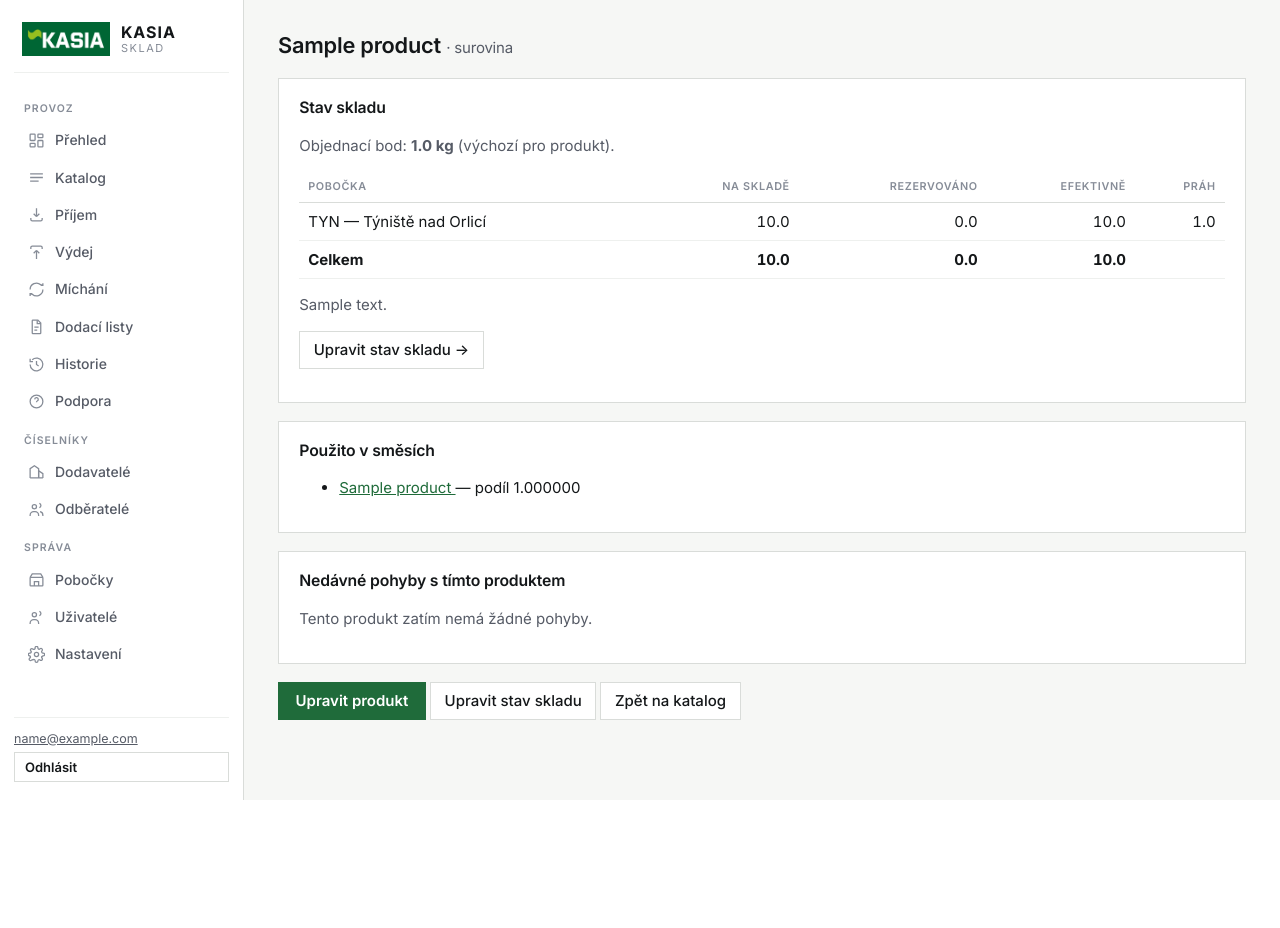
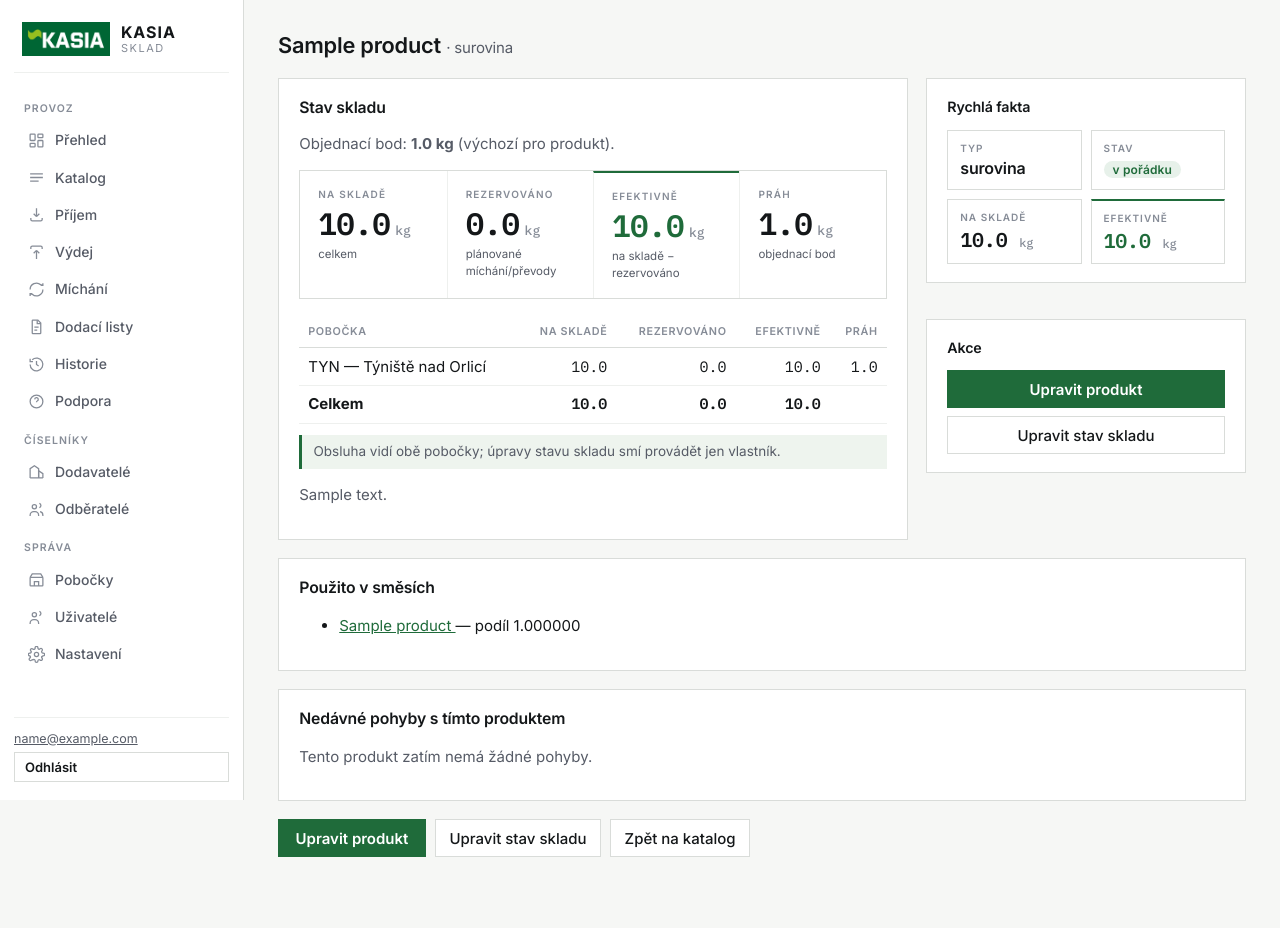
Before and after one commit to matejformanek/Kasia-warehouse, a Django app: page /sklad/katalog/1/ in a window 1280 px wide. Before the commit the page ends 800 px from the top, so only its background shows below. Run offline with Django 5.2, Linux system fonts and the light colour scheme; a user stored in the database is signed in; data comes from the database, SQL or seed files in the repository; tables that the repository leaves empty hold one stand-in row (values such as "Sample post"); data that the repository does not hold is empty; parts of the project's set-up code (start-up, migrations or seed data) failed here and were passed over.

Commit message:
inv: Detail produktu UX-refresh — two-col + fakta tiles (Phase 2 A1)
Port 04-detail-produktu.html into product_detail.html: two-column layout
with sticky right rail (Rychlá fakta tiles + Akce), left KPI strip +
per-branch table. Recipe-scaler JS + ids preserved verbatim. Add
stock_state to the view for the rail Stav chip. Add {% block extra_head %}
to base.html so per-screen CSS has a home.

Co-Authored-By: Claude Opus 4.8 (1M context) <noreply@anthropic.com>

```diff
--- a/inventory/views.py
+++ b/inventory/views.py
@@ -1133,6 +1133,14 @@ def product_detail(request, pk: int):
         )
     recent_movements = list(recent_movements_qs.order_by("-date_issued", "-id")[:20])
 
+    # Overall stock state for the detail-page "Stav" chip (rail fact tile).
+    if total <= 0:
+        stock_state = "empty"
+    elif any(r["is_low"] for r in branch_rows):
+        stock_state = "low"
+    else:
+        stock_state = "ok"
+
     return render(
         request,
         "inventory/product_detail.html",
@@ -1142,6 +1150,7 @@ def product_detail(request, pk: int):
             "total_quantity": total,
             "total_reserved": total_reserved,
             "total_effective": total_effective,
+            "stock_state": stock_state,
             "branch_rows": branch_rows,
             "recipe": recipe,
             "used_in": used_in,
--- a/kasia/templates/base.html
+++ b/kasia/templates/base.html
@@ -316,6 +316,7 @@
     .kpi:first-child { border-top: 0; }
   }
 </style>
+{% block extra_head %}{% endblock %}
 <script src="{% static 'vendor/htmx.min.js' %}" defer></script>
 </head>
 <body hx-headers='{"X-CSRFToken": "{{ csrf_token }}"}'>
--- a/kasia/templates/inventory/product_detail.html
+++ b/kasia/templates/inventory/product_detail.html
@@ -2,6 +2,34 @@
 {% load l10n %}
 
 {% block title %}{{ product.name_cs }} — Katalog{% endblock %}
+
+{% block extra_head %}
+<style>
+  /* Detail produktu — two-column: main + sticky rail (návrh B, fakta jako dlaždice). */
+  .two-col { display: grid; grid-template-columns: 1fr 320px; gap: 1.2rem; align-items: start; }
+  .two-col .rail { position: sticky; top: 24px; display: flex; flex-direction: column; gap: 1.2rem; }
+  .scope-note { color: var(--fg-soft); font-size: .9rem; margin: 0 0 1rem; padding: .5rem .75rem; background: var(--accent-tint); border-left: 3px solid var(--accent); }
+  .chip { display: inline-block; font-size: 12px; font-weight: 600; padding: 2px 9px; border-radius: 999px; letter-spacing: .01em; }
+  .chip.ok { background: var(--ok-soft); color: var(--ok); }
+  .chip.warn { background: var(--warn-tint); color: var(--warn); }
+  .chip.err { background: var(--error-tint); color: var(--error); }
+  .rail .card h2 { font-size: .95rem; }
+  .rail-actions { display: flex; flex-direction: column; gap: .55rem; }
+  .rail-actions .primary, .rail-actions .secondary { text-align: center; width: 100%; }
+  .fact-tiles { display: grid; grid-template-columns: 1fr 1fr; gap: .6rem; }
+  .fact-tile { border: 1px solid var(--line); background: var(--bg-card); padding: .7rem .8rem; display: flex; flex-direction: column; gap: .3rem; min-width: 0; }
+  .fact-tile .ft-lbl { font-size: 10px; font-weight: 600; text-transform: uppercase; letter-spacing: .1em; color: var(--fg-faint); }
+  .fact-tile .ft-val { font-family: var(--mono); font-variant-numeric: tabular-nums; font-size: 20px; font-weight: 600; line-height: 1.1; letter-spacing: -.01em; color: var(--fg); }
+  .fact-tile .ft-val .ft-unit { font-size: 12px; font-weight: 500; color: var(--fg-faint); }
+  .fact-tile .ft-val.plain { font-family: var(--ui); font-size: 16px; }
+  .fact-tile.accent { border-top: 2px solid var(--accent); }
+  .fact-tile.accent .ft-val { color: var(--accent); }
+  @media (max-width: 1000px) {
+    .two-col { grid-template-columns: 1fr; }
+    .two-col .rail { position: static; }
+  }
+</style>
+{% endblock %}
 
 {% block content %}
 <h1>
@@ -16,15 +44,45 @@
   {% endif %}
 </h1>
 
+<div class="two-col">
+  <!-- LEFT: Stav skladu — KPI strip + per-branch table + scope note -->
+  <div class="col-main">
     <div class="card">
       <h2 style="font-size:1.05rem;margin-top:0;">Stav skladu</h2>
       {% if product.reorder_threshold_kg is not None %}
-    <p style="color:var(--fg-soft);">
+        <p class="muted" style="margin-top:0;">
           Objednací bod: <strong>{{ product.reorder_threshold_kg|floatformat:1 }} kg</strong>
           (výchozí pro produkt).
         </p>
       {% endif %}
+
       {% if branch_rows %}
+        <section class="kpis" aria-label="Souhrn skladu produktu">
+          <div class="kpi">
+            <span class="lbl">Na skladě</span>
+            <span class="k-val">{{ total_quantity|floatformat:1 }} <span class="k-unit">kg</span></span>
+            <span class="k-sub">celkem</span>
+          </div>
+          <div class="kpi">
+            <span class="lbl">Rezervováno</span>
+            <span class="k-val">{{ total_reserved|floatformat:1 }} <span class="k-unit">kg</span></span>
+            <span class="k-sub">plánované míchání/převody</span>
+          </div>
+          <div class="kpi accent">
+            <span class="lbl">Efektivně</span>
+            <span class="k-val">{{ total_effective|floatformat:1 }} <span class="k-unit">kg</span></span>
+            <span class="k-sub">na skladě − rezervováno</span>
+          </div>
+          <div class="kpi">
+            <span class="lbl">Práh</span>
+            <span class="k-val">
+              {% if product.reorder_threshold_kg is not None %}{{ product.reorder_threshold_kg|floatformat:1 }}{% else %}—{% endif %}
+              <span class="k-unit">kg</span>
+            </span>
+            <span class="k-sub">objednací bod</span>
+          </div>
+        </section>
+
         <table class="lines">
           <thead>
             <tr>
@@ -39,35 +97,28 @@
             {% for r in branch_rows %}
               <tr {% if r.is_low %}style="background:var(--warn-tint);"{% endif %}>
                 <td>{{ r.branch.code }} — {{ r.branch.name }}</td>
-            <td style="text-align:right;font-variant-numeric:tabular-nums;">
-              {{ r.on_hand|floatformat:1 }}
-            </td>
-            <td style="text-align:right;font-variant-numeric:tabular-nums;">
-              {{ r.reserved|floatformat:1 }}
-            </td>
-            <td style="text-align:right;font-variant-numeric:tabular-nums;{% if r.is_low %}color:var(--warn);font-weight:bold;{% endif %}">
+                <td class="num">{{ r.on_hand|floatformat:1 }}</td>
+                <td class="num">{{ r.reserved|floatformat:1 }}</td>
+                <td class="num"{% if r.is_low %} style="color:var(--warn);font-weight:bold;"{% endif %}>
                   {{ r.effective|floatformat:1 }}
                 </td>
-            <td style="text-align:right;font-variant-numeric:tabular-nums;">
+                <td class="num">
                   {% if r.threshold is not None %}{{ r.threshold|floatformat:1 }}{% else %}—{% endif %}
                 </td>
               </tr>
             {% endfor %}
             <tr>
               <td><strong>Celkem</strong></td>
-          <td style="text-align:right;font-variant-numeric:tabular-nums;">
-            <strong>{{ total_quantity|floatformat:1 }}</strong>
-          </td>
-          <td style="text-align:right;font-variant-numeric:tabular-nums;">
-            <strong>{{ total_reserved|floatformat:1 }}</strong>
-          </td>
-          <td style="text-align:right;font-variant-numeric:tabular-nums;">
-            <strong>{{ total_effective|floatformat:1 }}</strong>
-          </td>
+              <td class="num"><strong>{{ total_quantity|floatformat:1 }}</strong></td>
+              <td class="num"><strong>{{ total_reserved|floatformat:1 }}</strong></td>
+              <td class="num"><strong>{{ total_effective|floatformat:1 }}</strong></td>
               <td></td>
             </tr>
           </tbody>
         </table>
+        <p class="scope-note" style="margin-bottom:0;">
+          Obsluha vidí obě pobočky; úpravy stavu skladu smí provádět jen vlastník.
+        </p>
       {% else %}
         <table class="lines">
           <thead>
@@ -95,16 +146,53 @@
       {% if product.notes and product.kind != "mixture" %}
         <p style="margin-top:1rem;color:var(--fg-soft);">{{ product.notes|linebreaksbr }}</p>
       {% endif %}
+    </div>
+  </div>
+
+  <!-- RIGHT: sticky rail — Rychlá fakta as bordered mini-tiles + actions -->
+  <aside class="rail">
+    <div class="card">
+      <h2>Rychlá fakta</h2>
+      <div class="fact-tiles">
+        <div class="fact-tile">
+          <span class="ft-lbl">Typ</span>
+          <span class="ft-val plain">{{ product.get_kind_display }}</span>
+        </div>
+        <div class="fact-tile">
+          <span class="ft-lbl">Stav</span>
+          <span class="ft-val plain">
+            {% if stock_state == "empty" %}<span class="chip err">prázdné</span>
+            {% elif stock_state == "low" %}<span class="chip warn">dochází</span>
+            {% else %}<span class="chip ok">v pořádku</span>{% endif %}
+          </span>
+        </div>
+        <div class="fact-tile">
+          <span class="ft-lbl">Na skladě</span>
+          <span class="ft-val">{{ total_quantity|floatformat:1 }} <span class="ft-unit">kg</span></span>
+        </div>
+        <div class="fact-tile accent">
+          <span class="ft-lbl">Efektivně</span>
+          <span class="ft-val">{{ total_effective|floatformat:1 }} <span class="ft-unit">kg</span></span>
+        </div>
+      </div>
+    </div>
+    <div class="card">
+      <h2>Akce</h2>
+      <div class="rail-actions">
+        <a class="primary" href="{% url 'inventory:product_edit' pk=product.pk %}">Upravit produkt</a>
         {% if user.is_vlastnik %}
-    <p style="margin-top:1rem;">
-      <a class="secondary" href="{% url 'inventory:stock_adjust_edit' pk=product.pk %}">
-        Upravit stav skladu →
-      </a>
-    </p>
+          <a class="secondary" href="{% url 'inventory:stock_adjust_edit' pk=product.pk %}">Upravit stav skladu</a>
         {% endif %}
+        {% if product.kind == "mixture" and recipe %}
+          <a class="secondary" href="{% url 'inventory:mixing_job_create' %}?mixture={{ product.pk }}">Zahájit míchání</a>
+        {% endif %}
+      </div>
+    </div>
+  </aside>
 </div>
 
 {% if product.kind == "mixture" %}
+<!-- BELOW full-width: Receptura -->
 <div class="card">
   <h2 style="font-size:1.05rem;margin-top:0;">Receptura</h2>
   {% if recipe %}
@@ -123,9 +211,7 @@
                 {{ rc.component_product.name_cs }}
               </a>
             </td>
-            <td style="text-align:right;font-variant-numeric:tabular-nums;">
-              {{ rc.ratio }}
-            </td>
+            <td class="num">{{ rc.ratio }}</td>
           </tr>
         {% endfor %}
       </tbody>
@@ -185,11 +271,8 @@
       {% for rc in recipe %}
         <tr>
           <td>{{ rc.component_product.name_cs }}</td>
-          <td style="text-align:right;font-variant-numeric:tabular-nums;">
-            {{ rc.ratio }}
-          </td>
-          <td style="text-align:right;font-variant-numeric:tabular-nums;"
-              class="recipe-scaler-out" data-ratio="{{ rc.ratio|unlocalize }}">
+          <td class="num">{{ rc.ratio }}</td>
+          <td class="num recipe-scaler-out" data-ratio="{{ rc.ratio|unlocalize }}">
             —
           </td>
         </tr>
@@ -287,11 +370,15 @@
   {% endif %}
 </div>
 
-<p>
+<!-- Actions repeated at the bottom (also in the right rail) so a long page doesn't force a scroll up. -->
+<p class="actions">
   <a class="primary" href="{% url 'inventory:product_edit' pk=product.pk %}">Upravit produkt</a>
   {% if user.is_vlastnik %}
     <a class="secondary" href="{% url 'inventory:stock_adjust_edit' pk=product.pk %}">Upravit stav skladu</a>
   {% endif %}
+  {% if product.kind == "mixture" and recipe %}
+    <a class="secondary" href="{% url 'inventory:mixing_job_create' %}?mixture={{ product.pk }}">Zahájit míchání</a>
+  {% endif %}
   <a class="secondary" href="{% url 'inventory:catalogue_index' %}">Zpět na katalog</a>
 </p>
 {% endblock %}
```
Lines whose indentation alone changed are shown as unchanged.
